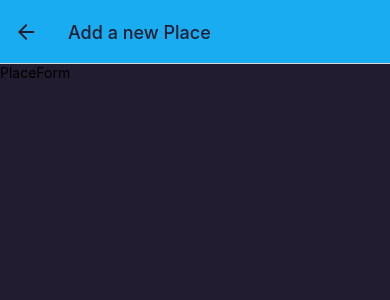
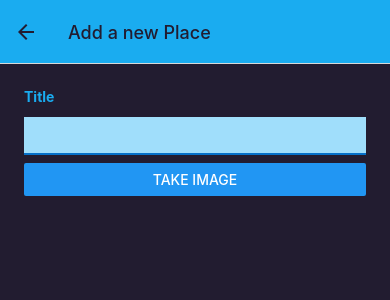
Before and after one commit to Yanters/Favorite-Places, a React Native app: screen /AddPlace in a window 390 px wide. Shown: the top 300 px of the page. Built offline with nearby package versions, Linux system fonts and the light colour scheme.

Commit message:
taking photos

```diff
--- a/app.json
+++ b/app.json
@@ -14,9 +14,7 @@
     "updates": {
       "fallbackToCacheTimeout": 0
     },
-    "assetBundlePatterns": [
-      "**/*"
-    ],
+    "assetBundlePatterns": ["**/*"],
     "ios": {
       "supportsTablet": true
     },
@@ -28,6 +26,14 @@
     },
     "web": {
       "favicon": "./assets/favicon.png"
-    }
+    },
+    "plugins": [
+      [
+        "expo-image-picker",
+        {
+          "cameraPermission": "The app needs access to your photos to make this work."
+        }
+      ]
+    ]
   }
 }
--- /dev/null
+++ b/components/Places/ImagePicker.js
@@ -0,0 +1,22 @@
+import { Button, View } from 'react-native';
+import { launchCameraAsync } from 'expo-image-picker';
+
+const ImagePicker = () => {
+  const takeImageHandler = async () => {
+    const image = await launchCameraAsync({
+      allowsEditing: true,
+      aspect: [16, 9],
+      quality: 0.5,
+    });
+    console.log(image);
+  };
+
+  return (
+    <View>
+      <View></View>
+      <Button title='Take Image' onPress={takeImageHandler} />
+    </View>
+  );
+};
+
+export default ImagePicker;
--- a/components/Places/PlaceForm.js
+++ b/components/Places/PlaceForm.js
@@ -1,11 +1,49 @@
-import { Text, View } from 'react-native';
+import { useState } from 'react';
+import { ScrollView, StyleSheet, Text, TextInput, View } from 'react-native';
+import { Colors } from '../../constants/colors';
+import ImagePicker from './ImagePicker';
 
 const PlaceForm = () => {
+  const [title, setTitle] = useState('');
+
+  const titleChangeHandler = (text) => {
+    setTitle(text);
+  };
+
   return (
-    <View>
-      <Text>PlaceForm</Text>
-    </View>
+    <ScrollView style={styles.form}>
+      <View>
+        <Text style={styles.label}>Title</Text>
+        <TextInput
+          value={title}
+          onChangeText={titleChangeHandler}
+          style={styles.input}
+        />
+      </View>
+      <ImagePicker/>
+    </ScrollView>
   );
 };
 
 export default PlaceForm;
+
+const styles = StyleSheet.create({
+  form: {
+    flex: 1,
+    padding: 24,
+  },
+  label: {
+    fontWeight: 'bold',
+    marginBottom: 4,
+    color: Colors.primary500,
+  },
+  input: {
+    marginVertical: 8,
+    paddingVertical: 8,
+    paddingHorizontal: 4,
+    fontSize: 16,
+    borderBottomWidth: 2,
+    borderBottomColor: Colors.primary700,
+    backgroundColor: Colors.primary100,
+  },
+});
--- a/package.json
+++ b/package.json
@@ -14,7 +14,8 @@
     "expo": "~47.0.9",
     "expo-status-bar": "~1.4.2",
     "react": "18.1.0",
-    "react-native": "0.70.5"
+    "react-native": "0.70.5",
+    "expo-image-picker": "~14.0.2"
   },
   "devDependencies": {
     "@babel/core": "^7.12.9"
```
Also changed, not shown: 1 other file (tests, documents, lock files or other folders).
